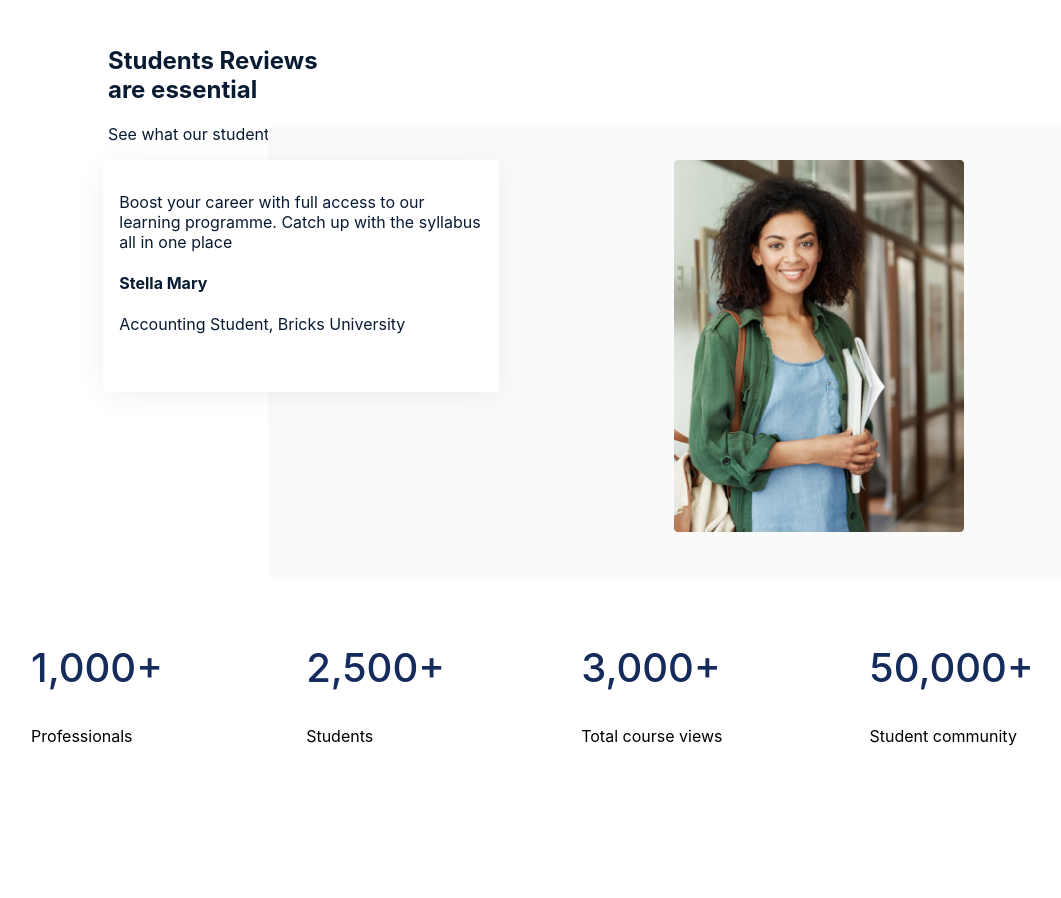
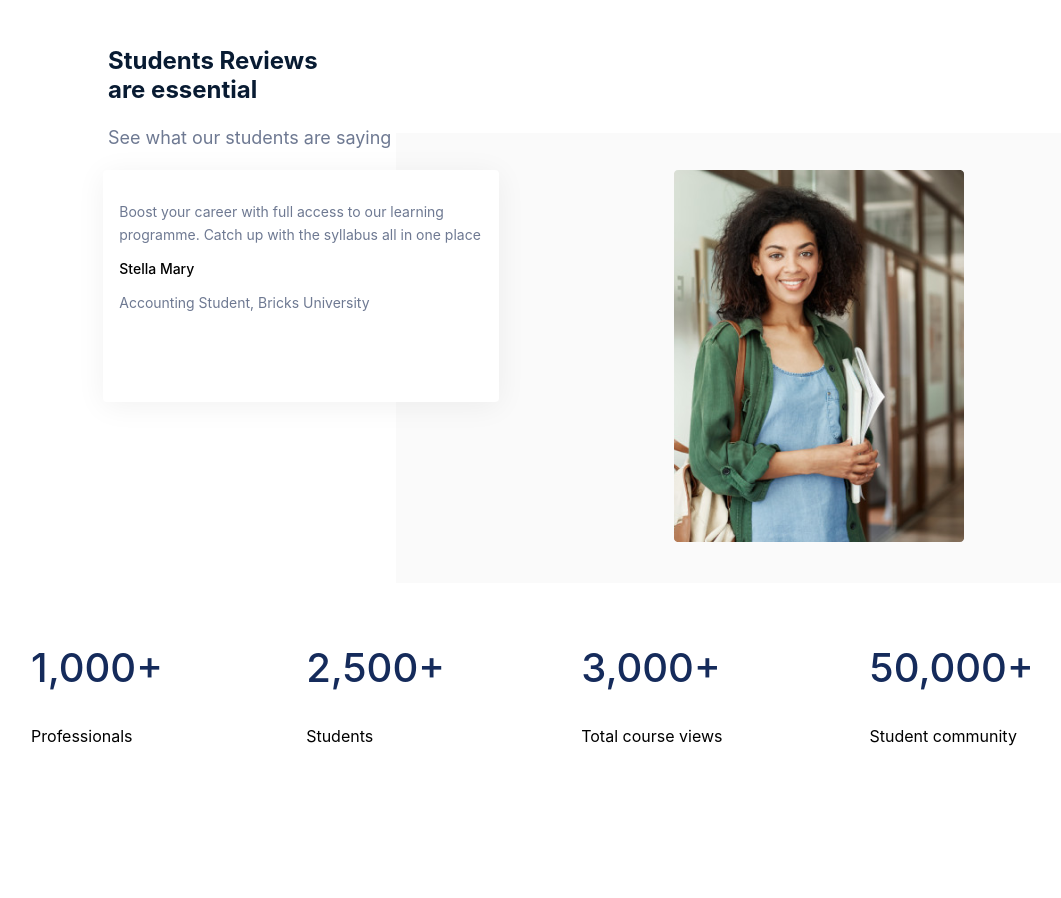
Before and after one commit to uchennaanya/profescofe, a React (Create React App) app: page / in a window 1280 px wide. Shown: the part 2800-3698 px from the top of the page, without its empty margins (116-1177 px from the left). Built offline with nearby package versions, Linux system fonts and the light colour scheme.

Commit message:
Style testimonial component

```diff
--- a/src/App.css
+++ b/src/App.css
@@ -373,37 +373,49 @@ footer .courses-products {
 
 .testimonials .bg {
   position: absolute;
-  /* left: 36.46%; */
   right: 0%;
   top: 63.08%;
   bottom: 23.05%;
   height: 450px;
-  width: 70vw;
-  background: #FAFAFA;
+  width: 60vw;
 }
 
 .testimonials .img {
   position: absolute;
   width: 290px;
   height: 372px;
-  /* left: 619px; */
   right: 200px;
-  /* top: 3479px; */
-  /* background: url(./components/testimonial-bg.png); */
-  /* border-radius: 4px; */
 }
 
 .text-wrap {
   position: absolute;
   left: 17.13%;
   right: 51.98%;
-  /* top: 68.76%; */
-  /* bottom: 26.28%; */
   padding: 1rem;
   height: 200px;
   background: #FFFFFF;
   box-shadow: 0px 4px 30px rgba(0, 0, 0, 0.06);
   border-radius: 4px;
+  z-index: 1;
+  color: #6E7992;
+  font-family: Inter;
+  line-height: 23px;
+  font-size: 14px;
+}
+.text-wrap h3 {
+  font-family: Inter;
+  font-style: normal;
+  font-weight: 500;
+  font-size: 14px;
+  line-height: 17px;
+  color: #000000;
+}
+
+.testimonials .caption {
+  font-family: Inter;
+  font-size: 18px;
+  line-height: 28px;
+  color: #6E7992;
   z-index: 1;
 }
 
--- a/src/components/Testimonial.jsx
+++ b/src/components/Testimonial.jsx
@@ -10,8 +10,8 @@ const Testimonials = () => {
                     <h2>
                         Students Reviews <br />
                         are essential
-                    </h2>
-                    <p>
+                        </h2>
+                    <p className="caption">
                         See what our students are saying
                     </p>
                 </div>
@@ -21,7 +21,7 @@ const Testimonials = () => {
                         Boost your career with full access to our learning programme.
                         Catch up with the syllabus all in one place
                     </p>
-                    <h4>Stella Mary</h4>
+                    <h3>Stella Mary</h3>
                     <p>
                         Accounting Student, Bricks University
                     </p>
```
Also changed, not shown: src/components/quot.png (added), src/components/star.png (added).
